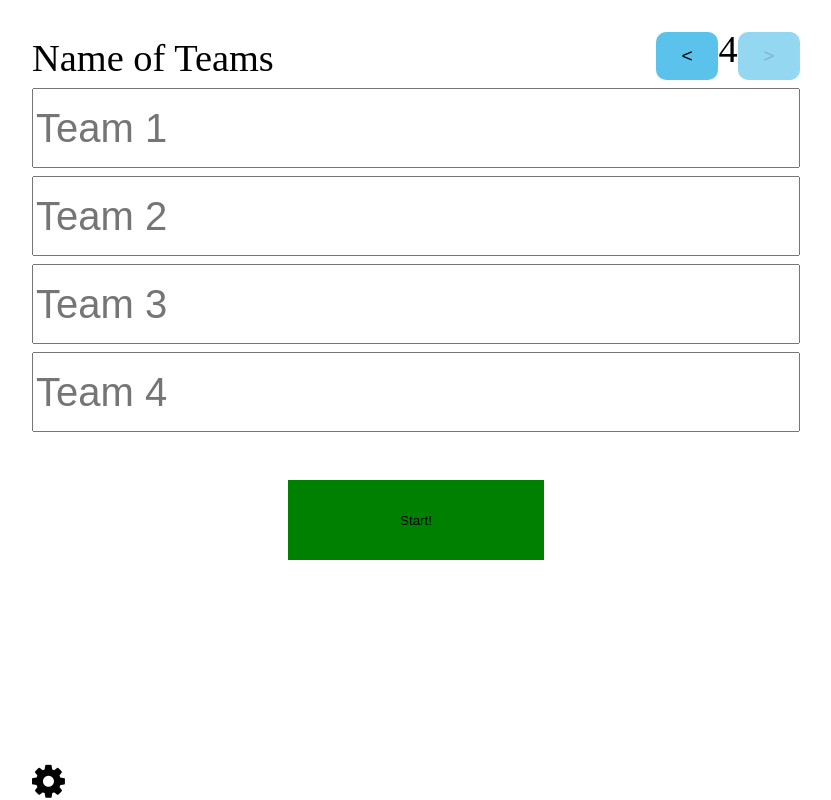
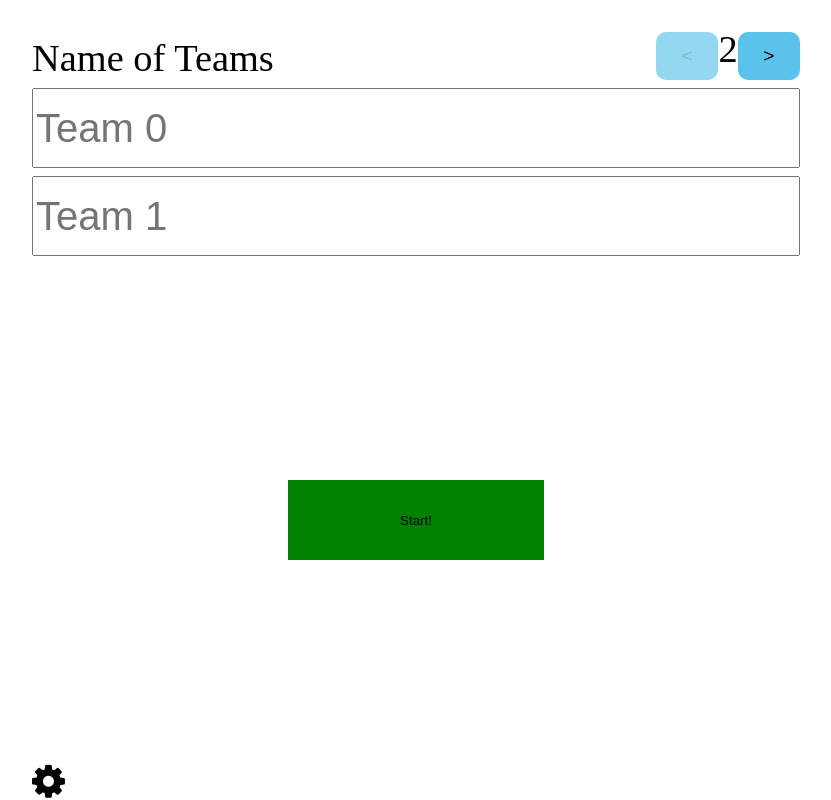
Before and after one commit to Risingvirtue/Taboo, a React (Create React App) app: page / in a window 1280 px wide. Shown: the whole page, without its empty margins (224-1055 px from the left). Built offline with nearby package versions, Linux system fonts and the light colour scheme.

Commit message:
form validation

```diff
--- a/package.json
+++ b/package.json
@@ -5,6 +5,8 @@
   "dependencies": {
     "react": "^16.7.0",
     "react-dom": "^16.7.0",
+    "react-router": "^4.3.1",
+    "react-router-dom": "^4.3.1",
     "react-scripts": "2.1.3"
   },
   "scripts": {
--- a/src/App.js
+++ b/src/App.js
@@ -1,26 +1,19 @@
-import React, { Component } from 'react';
-import logo from './logo.svg';
-import './App.css';
+import React from 'react';
+import { Route, BrowserRouter } from 'react-router-dom';
+import Title from './Title/Title';
+import Score from './Score/Score';
 
-class App extends Component {
+class App extends React.Component {
+
   render() {
     return (
-      <div className="App">
-        <header className="App-header">
-          <img src={logo} className="App-logo" alt="logo" />
-          <p>
-            Edit <code>src/App.js</code> and save to reload.
-          </p>
-          <a
-            className="App-link"
-            href="https://reactjs.org"
-            target="_blank"
-            rel="noopener noreferrer"
-          >
-            Learn React
-          </a>
-        </header>
-      </div>
+      <BrowserRouter>
+        <div className="container">
+
+          <Route exact path="/" component={Title} />
+          <Route exact path="/score" component={Score} />
+        </div>
+      </BrowserRouter>
     );
   }
 }
--- /dev/null
+++ b/src/Score/Score.js
@@ -0,0 +1,9 @@
+import React from 'react';
+
+class Score extends React.Component {
+  render() {
+    return <h1>Test</h1>
+  }
+}
+
+export default Score;
--- a/src/Title/Increment.js
+++ b/src/Title/Increment.js
@@ -16,9 +16,9 @@ class Increment extends React.Component {
 
     return (
       <span id="container">
-        <button className='arrow' disabled={this.props.value == 2} onClick={this.props.handleLeft}>{leftArrow}</button>
+        <button className='arrow' disabled={this.props.value === 2} onClick={this.props.handleLeft}>{leftArrow}</button>
         <span>{this.props.value}</span>
-        <button className="arrow" disabled={this.props.value == 4} onClick={this.props.handleRight}>{rightArrow}</button>
+        <button className="arrow" disabled={this.props.value === 4} onClick={this.props.handleRight}>{rightArrow}</button>
       </span>
     )
   }
--- a/src/Title/TeamName.js
+++ b/src/Title/TeamName.js
@@ -9,14 +9,20 @@ const colors = {
 }
 
 class TeamName extends React.Component {
+  constructor(props) {
+    super(props);
+  }
 
+  changeTeam = (e) => {
+    this.props.onChange(this.props.id, e.target.value);
+  }
 
   render() {
     return (
-
+      <input className="team-name" onChange={this.changeTeam} placeholder={'Team ' + this.props.id} />
     )
   }
 }
 
 
-export default Increment;
+export default TeamName;
--- a/src/Title/Title.js
+++ b/src/Title/Title.js
@@ -1,5 +1,6 @@
 import React from 'react';
 import Increment from './Increment.js';
+import TeamName from './TeamName.js';
 import './Title.css';
 class Title extends React.Component {
   constructor(props) {
@@ -7,14 +8,14 @@ class Title extends React.Component {
     this.state = {
       teams: [
         {id: 0, name: ""},
-        {id: 1, name: ""},
-        {id: 2, name: ""},
-        {id: 3, name: ""}
+        {id: 1, name: ""}
       ]
     }
 
     this.handleLeft = this.handleLeft.bind(this);
     this.handleRight = this.handleRight.bind(this);
+    this.handleTeamName = this.handleTeamName.bind(this);
+    this.submit = this.submit.bind(this);
   }
 
   handleLeft(e) {
@@ -32,6 +33,33 @@ class Title extends React.Component {
     })
   }
 
+  handleTeamName(index, name) {
+    const teams = this.state.teams;
+    teams[index].name = name;
+    this.setState({
+      teams: teams
+    })
+  }
+
+  submit() {
+    var isValid = true;
+    for (let i = 0; i < this.state.teams.length; i++) {
+      const name = this.state.teams[i].name;
+      if (name === '') {
+        isValid = false;
+        break;
+      }
+    }
+    if (isValid) {
+      const queryArr = this.state.teams.map(team => 'team' + team.id + '=' + team.name);
+      window.location.href='/score?' + queryArr.join('&');
+    } else {
+      alert('Please enter ' + this.state.teams.length + ' teams.');
+    }
+
+
+  }
+
   render() {
 
     return (
@@ -44,10 +72,13 @@ class Title extends React.Component {
             handleRight={this.handleRight} />
         </div>
         <div>
-        {this.state.teams.map(team => <input className="team-name" placeholder={'Team ' + (team.id + 1)} />)}
+        {this.state.teams.map(team =>
+            <TeamName onChange={this.handleTeamName}
+              className="team-name" id={team.id} />
+            )}
         </div>
 
-        <button id="start">Start!</button>
+        <button id="start" onClick={this.submit}>Start!</button>
 
         <i id="settings" className="fa fa-cog" aria-hidden="true"></i>
       </div>
--- a/src/index.js
+++ b/src/index.js
@@ -1,10 +1,10 @@
 import React from 'react';
 import ReactDOM from 'react-dom';
-import Title from './Title/Title.js';
+import App from './App';
 
 import * as serviceWorker from './serviceWorker';
 
-ReactDOM.render(<Title />, document.getElementById('root'));
+ReactDOM.render(<App />, document.getElementById('root'));
 
 // If you want your app to work offline and load faster, you can change
 // unregister() to register() below. Note this comes with some pitfalls.
```
Also changed, not shown: 1 other file (tests, documents, lock files or other folders).
